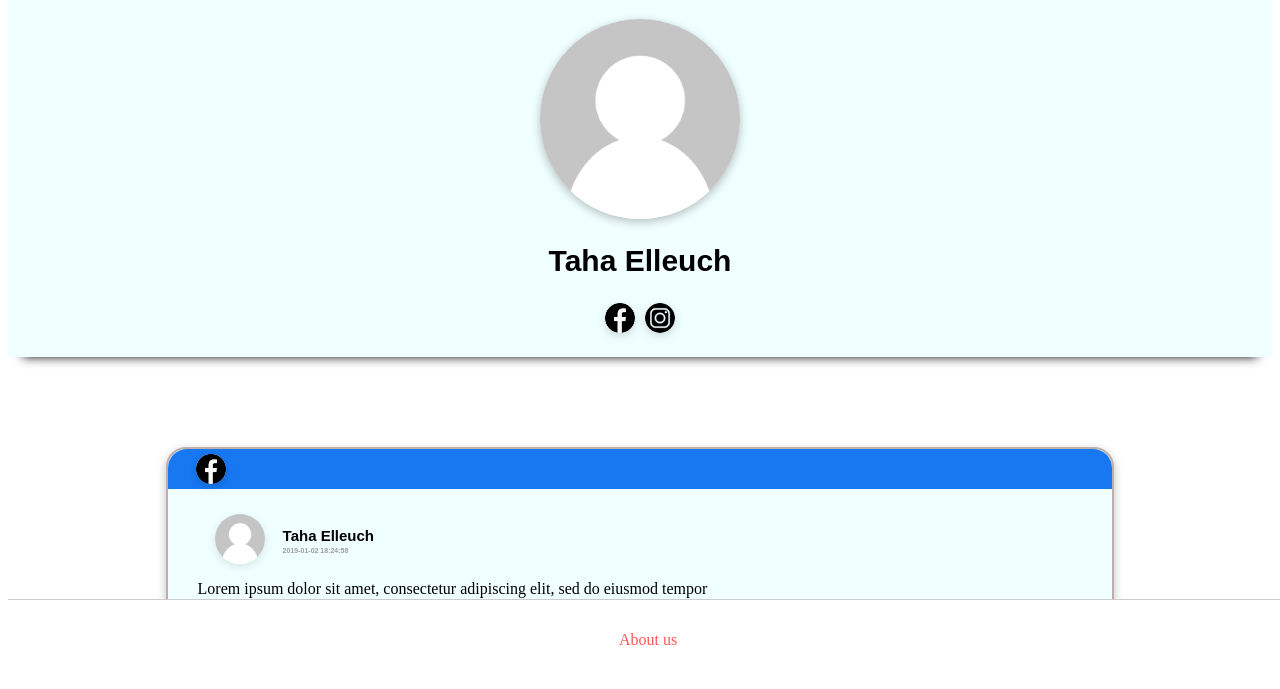
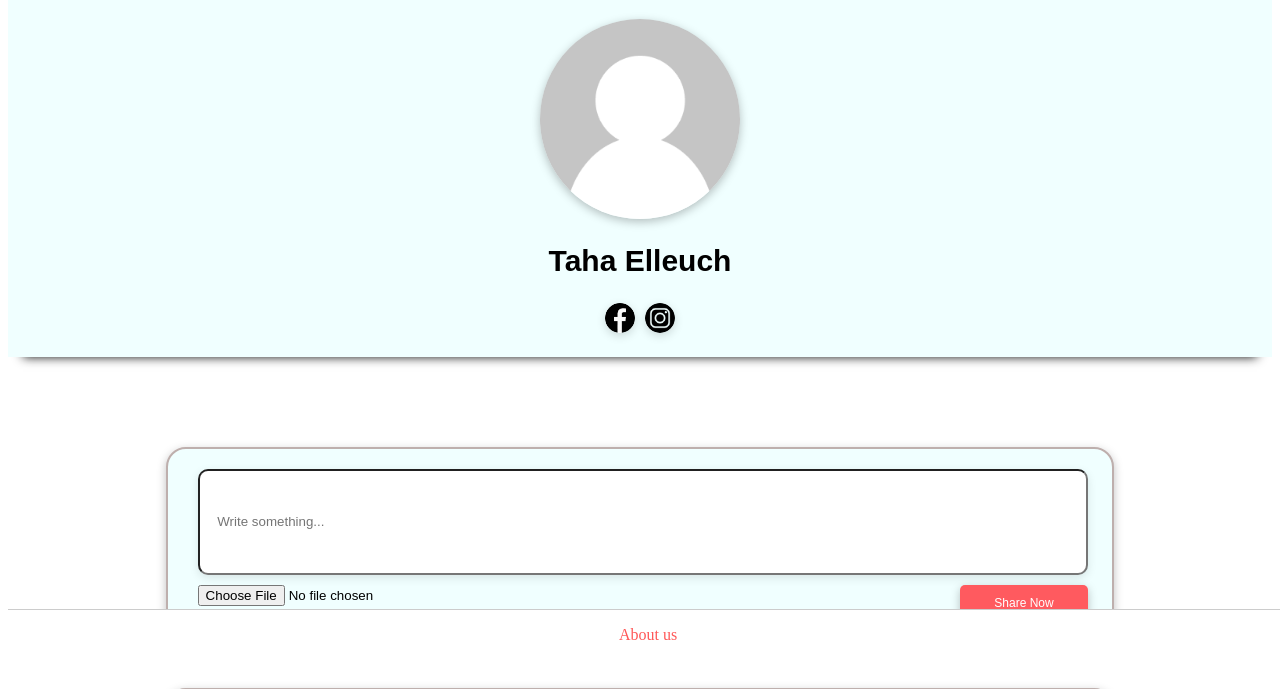
Before and after one commit to tahaelleuch/MVP_CrossMe, a Flask app: template web_front/templates/profile.html in a window 1280 px wide. Shown: the part 130-819 px from the top of the page. Run offline with Flask 2, Linux system fonts and the light colour scheme; the template is opened without the code that fills it, so the values that code supplies are empty.

Commit message:
user can create new post (front)

```diff
--- /dev/null
+++ b/web_front/static/styles/my_footer.css
@@ -0,0 +1,13 @@
+footer {
+    position: fixed;
+    background: white;
+    height: 60px;
+    width: 100%;
+    bottom: 0;
+    border-top: 1px solid #CCCCCC;
+}
+
+footer .myfoot {
+    text-align: center;
+    color: #FF5757;
+}
--- a/web_front/static/styles/profile_body.css
+++ b/web_front/static/styles/profile_body.css
@@ -124,3 +124,35 @@
 .postimage {
     width: 100%;
 }
+
+.mytext {
+    border-radius: 10px;
+    box-shadow: 0px 3px 10px rgba(0,0,0,.10);
+    height: 100px;
+    width: 98%;
+    margin-top:20px;
+    padding-left: 2%
+}
+
+.subbtn {
+    background: #ff5a5f;
+    color: #ffffff;
+    border-radius: 5px;
+    border-style: none;
+    font-size: 12px;
+    width: 10%;
+    height: 3em;
+    position: absolute;
+    right: 15%;
+    margin-top: 10px;
+    box-shadow: 0px 3px 10px rgba(0,0,0,.25);
+}
+
+.subbtn:hover {
+    opacity: 0.9;
+    box-shadow: 0px 3px 10px rgba(0,0,0,.35);
+}
+
+.myimport{
+    margin-top: 10px;
+}
--- a/web_front/templates/profile.html
+++ b/web_front/templates/profile.html
@@ -5,7 +5,7 @@
     <title>Profile</title>
     <link rel="stylesheet" type="text/css" href="../static/styles/profile_header.css?{{cache_id}}">
     <link rel="stylesheet" type="text/css" href="../static/styles/profile_body.css?{{cache_id}}">
-    <link rel="stylesheet" type="text/css" href="../static/styles/footer.css?{{ cache_id }}">
+    <link rel="stylesheet" type="text/css" href="../static/styles/my_footer.css?{{ cache_id }}">
 </head>
 <body>
     <header>
@@ -23,6 +23,16 @@
         </div>
 
         <div class="posts">
+
+            <div class="mypost" id="newpost">
+                <form action="/action_page.php" id="usrform">
+                    <input type="text" name="text" class="mytext" placeholder="Write something...">
+                    <input type="file" id="selectedFile" name="img" accept="image/*" class="myimport">
+                    <input type="submit" value="Share Now" class="subbtn">
+                </form>
+            </div>
+
+
             <div class="mypost">
                 <div class="postsource" id="fromfb">
                     <img src="/Users/tahaelleuch/signuptest/MVP_CrossMe/web_front/static/images/fb.png" alt="fb" class="smico">
```
